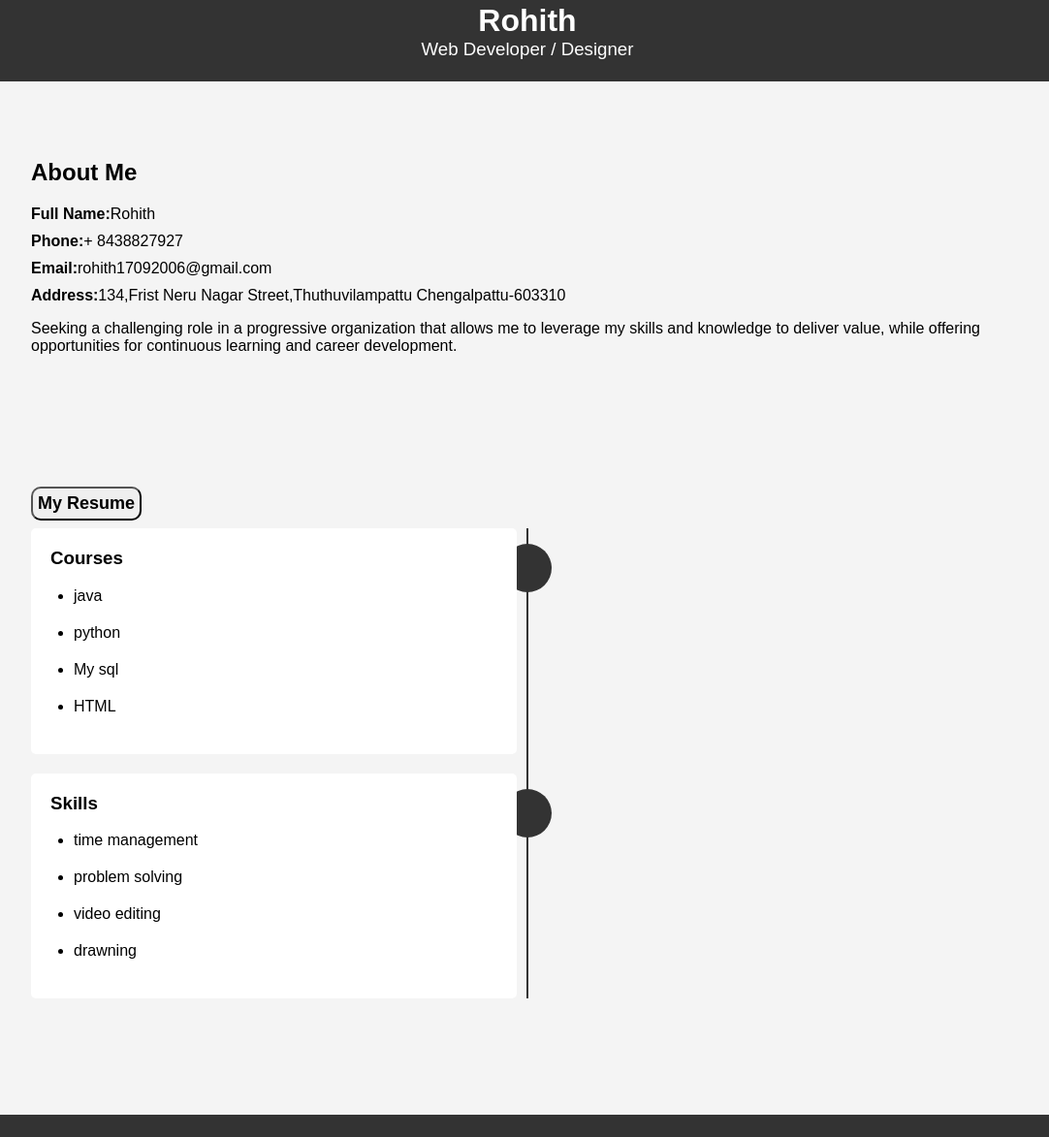
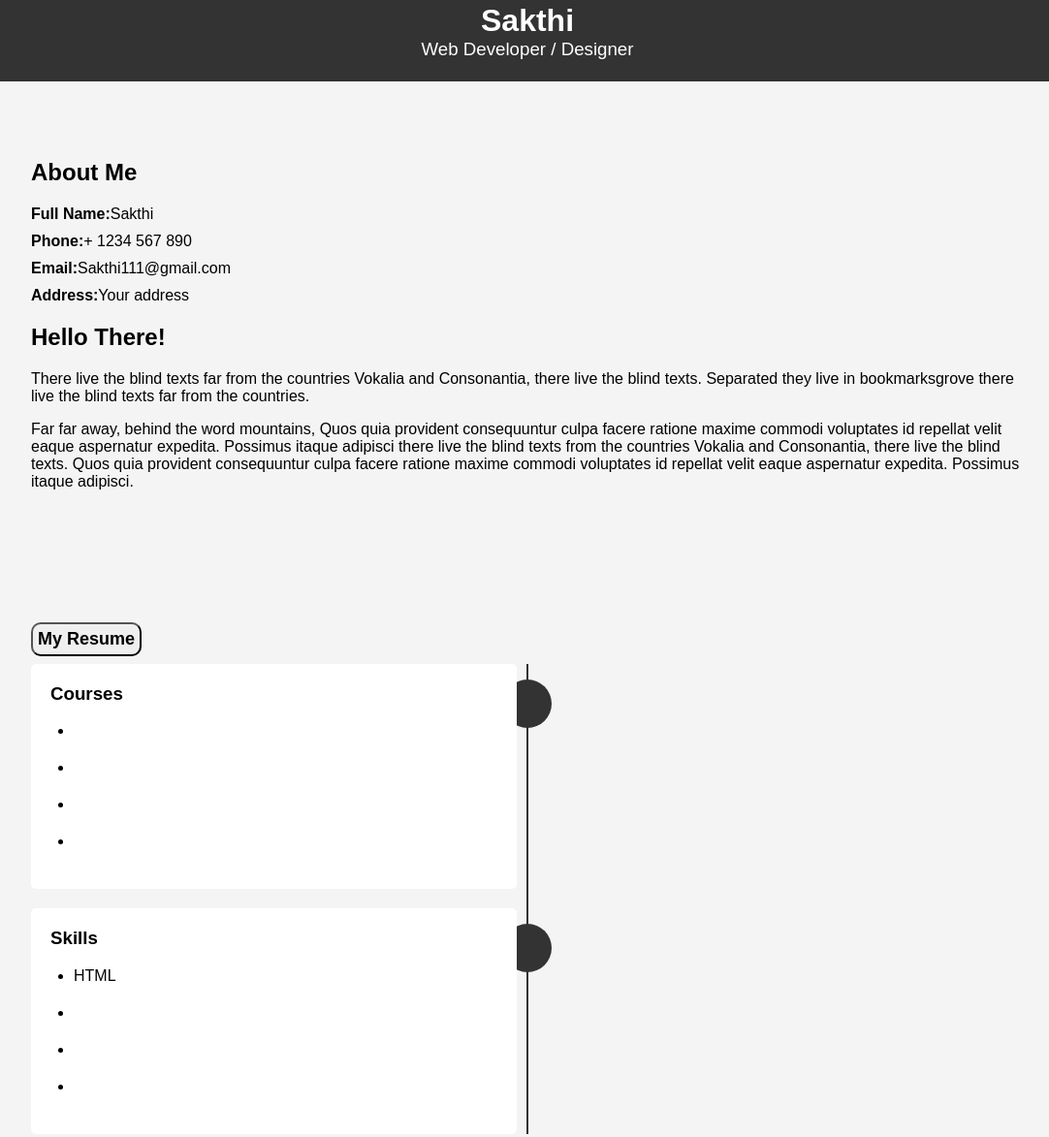
Before and after one commit to rohith1709/Digital_portpolio, a plain HTML site: page index.html in a window 1280 px wide. Shown: the part 179-1352 px from the top of the page at 97% size, without its empty margins (96-1178 px from the left). Drawn offline with Linux system fonts and the light colour scheme.

Commit message:
Add files via upload

```diff
--- a/index.html
+++ b/index.html
@@ -10,7 +10,7 @@
     <header>
         <div class="container">
             <div class="profile-thumb"></div>
-            <h1>Rohith</h1>
+            <h1>Sakthi</h1>
             <h3>Web Developer / Designer</h3>
         </div>
     </header>
@@ -21,19 +21,16 @@
             <div class="row">
                 <div class="col-md-4">
                     <ul class="info">
-                        <li><span>Full Name:</span>Rohith</li>
-                        <li><span>Phone:</span>+ 8438827927</li>
-                        <li><span>Email:</span>rohith17092006@gmail.com</li>
-                        <li><span>Address:</span>134,Frist  Neru Nagar Street,Thuthuvilampattu Chengalpattu-603310</li>
+                        <li><span>Full Name:</span>Sakthi</li>
+                        <li><span>Phone:</span>+ 1234 567 890</li>
+                        <li><span>Email:</span>Sakthi111@gmail.com</li>
+                        <li><span>Address:</span>Your address</li>
                     </ul>
                 </div>
                 <div class="col-md-8">
-                    <p>Seeking a challenging role in a progressive organization that allows me to leverage my skills and
-
-knowledge to deliver value, while offering opportunities for continuous learning and career
-
-development.
-                    <p>
+                    <h2>Hello There!</h2>
+                    <p>There live the blind texts far from the countries Vokalia and Consonantia, there live the blind texts. Separated they live in bookmarksgrove there live the blind texts far from the countries.</p>
+                    <p>Far far away, behind the word mountains, Quos quia provident consequuntur culpa facere ratione maxime commodi voluptates id repellat velit eaque aspernatur expedita. Possimus itaque adipisci there live the blind texts from the countries Vokalia and Consonantia, there live the blind texts. Quos quia provident consequuntur culpa facere ratione maxime commodi voluptates id repellat velit eaque aspernatur expedita. Possimus itaque adipisci.</p>
                 </div>
             </div>
         </div>
@@ -50,10 +47,10 @@ development.
                             <div class="timeline-panel">
                                 <h3>Courses</h3>
                                 <ul>
-                                    <li>java</li>
-                                    <li>python</li>
-                                    <li>My sql</li>
-                                    <li>HTML</li>
+                                    <li></li>
+                                    <li></li>
+                                    <li></li>
+                                    <li></li>
                                 </ul>
                             </div>
                         </li>
@@ -62,10 +59,10 @@ development.
                             <div class="timeline-panel">
                                 <h3>Skills</h3>
                                 <ul>
-                                    <li>time management</li>
-                                    <li>problem solving</li>
-                                    <li>video editing</li>
-                                    <li>drawning</li>
+                                    <li>HTML</li>
+                                    <li></li>
+                                    <li></li>
+                                    <li></li>
                                 </ul>
                             </div>
                         </li>
@@ -81,5 +78,4 @@ development.
         </div>
     </footer>
 </body>
-
 </html>
```
Also changed, not shown: 1 other file.
